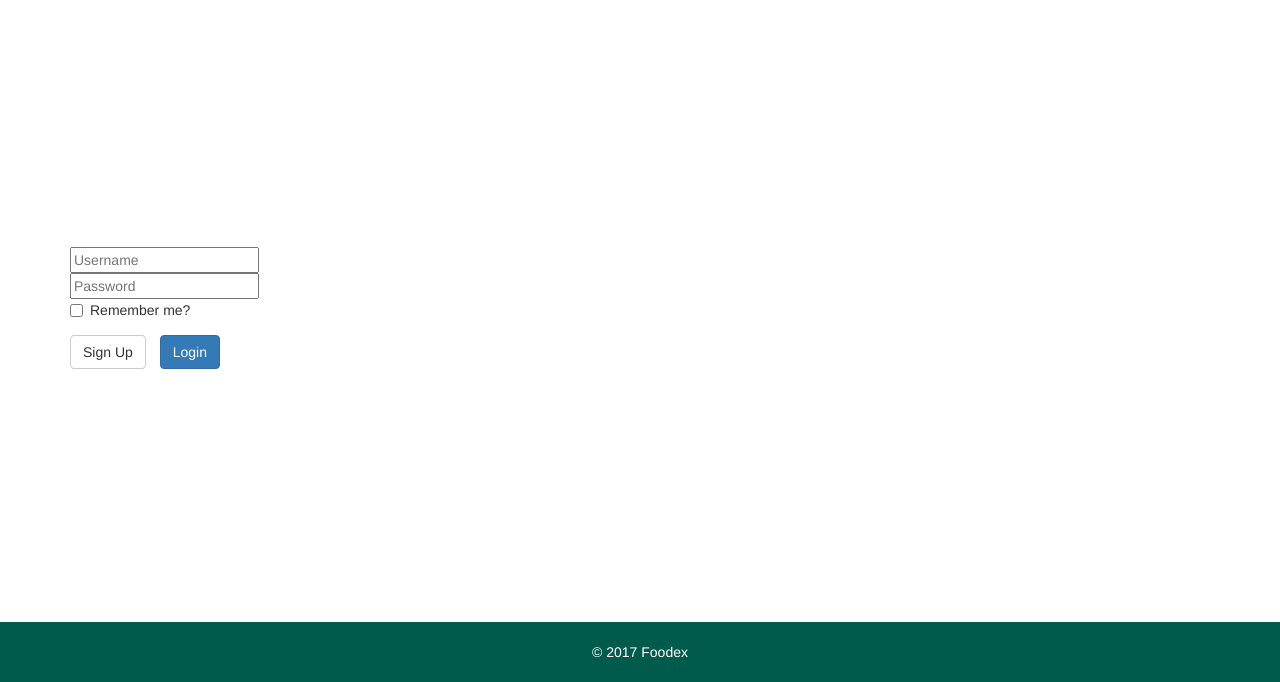
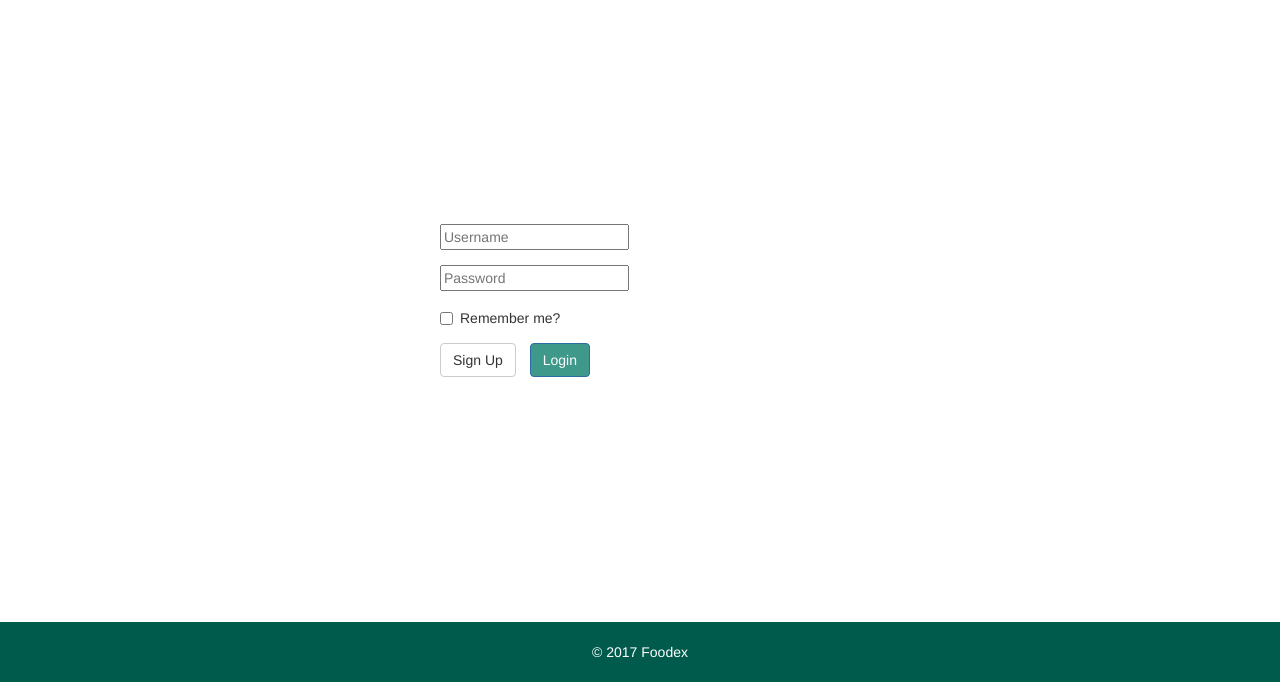
Before and after one commit to mpanelo/foodex, a plain HTML site: page public/hw3/bootstrap/templates/login.html in a window 1280 px wide. Shown: the part 118-800 px from the top of the page. Drawn offline with Linux system fonts and the light colour scheme.

Commit message:
playing around with the login page...

```diff
--- a/public/hw3/bootstrap/templates/login.html
+++ b/public/hw3/bootstrap/templates/login.html
@@ -10,13 +10,17 @@
     html, body {
       height: 100%;
     }
-    .vertical-center {
+    main {
       min-height: 80vh;
       display: flex;
       align-items: center;
+      justify-content: center;
     }
     input[type="text"],input[type="password"] {
       display: block;
+    }
+    .btn-primary {
+      background-color: #3f998b;
     }
     button {
       margin-right: 10px;
@@ -28,7 +32,12 @@
       color: #005B4C;
       font-size: 6rem;
     }
-    form {
+    .container {
+      display: flex;
+      align-items: center;
+      justify-content: center;
+    }
+    .form-group {
       width: 400px;
     }
     .footer {
@@ -46,15 +55,21 @@
   </style>
 </head>
 <body>
-  <h1>Welcome to Foodex</h1>
-  <div class="vertical-center">
-
+  <header>
+    <h1>Welcome to Foodex</h1>
+  </header>
+  <main>
   <div class="container">
-    <form>
-      <label class="sr-only">Username:</label>
-      <input type="text" name="userName" placeholder="Username">
-      <label class="sr-only">Password:</label>
-      <input type="password" name="password" placeholder="Password">
+    <div class="form-group">
+    <form method="post">
+      <div class="form-group">
+        <label class="sr-only">Username:</label>
+        <input type="text" name="userName" placeholder="Username">
+      </div>
+      <div class="form-group">
+        <label class="sr-only">Password:</label>
+        <input type="password" name="password" placeholder="Password">
+      </div>
       <div class="form-group">
         <label class="checkbox-inline"><input type="checkbox">Remember me?</label><br>
       </div>
@@ -63,6 +78,7 @@
     <button class="btn btn-primary" type="submit">Login</button>
   </div>
   </div>
+  </main>
   <footer class="footer"><p>&copy; 2017 Foodex</p></footer>
 </body>
 </html>
```
Also changed, not shown: public/hw3/bootstrap/templates/addEditRecipe.html (+1 -3 lines).
